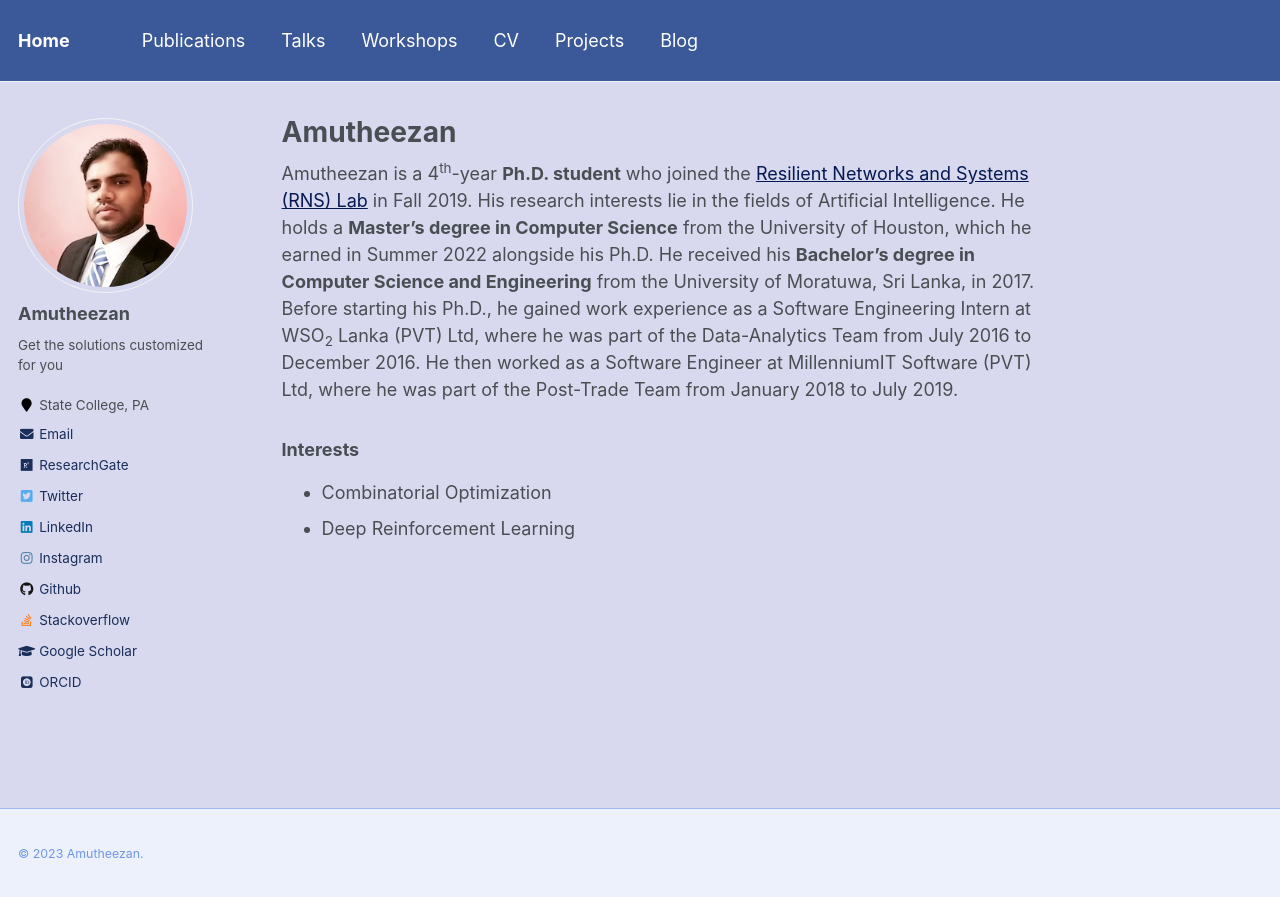
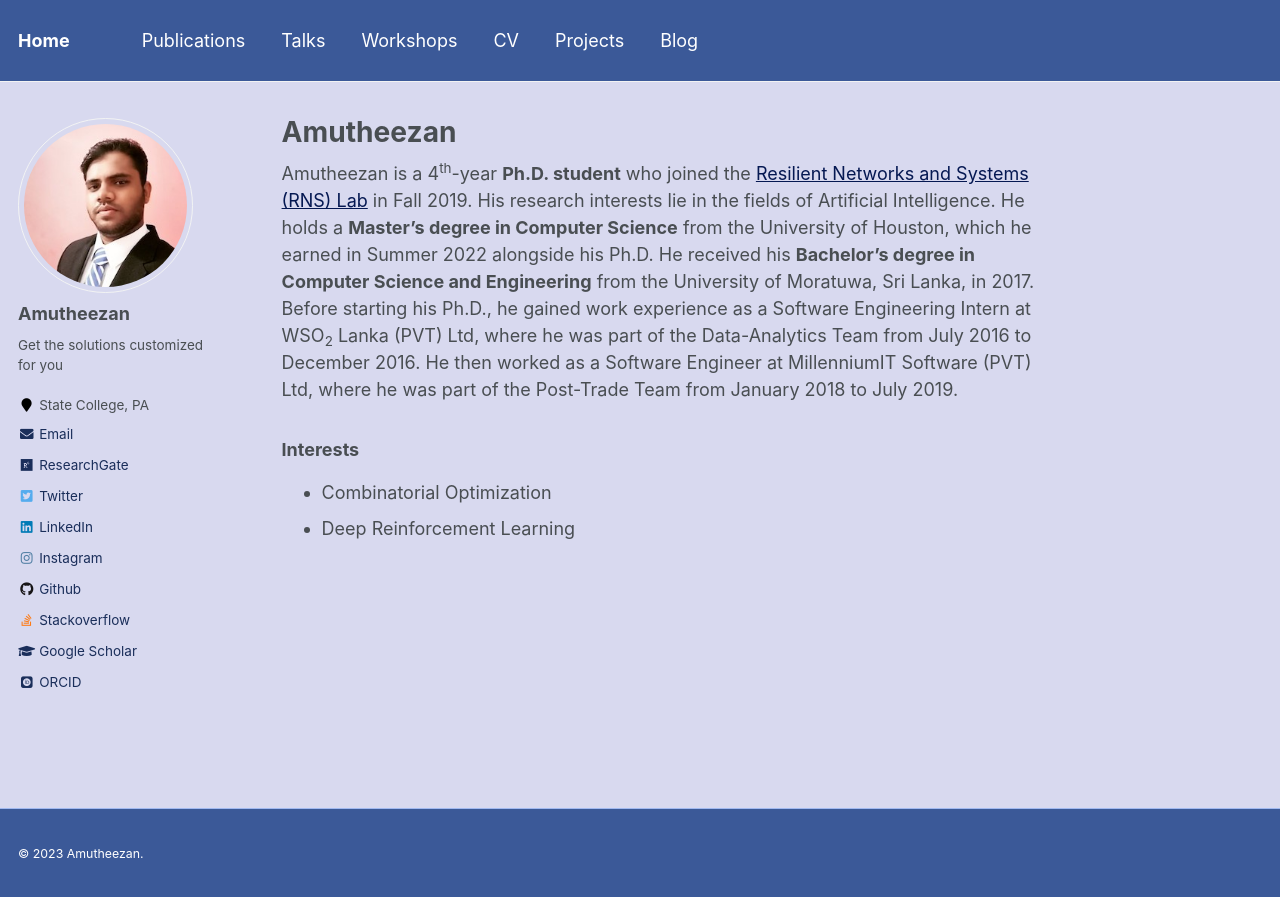
Before and after one commit to Amutheezan/amutheezan.github.io, a Jekyll site: the page built from _pages/about.md, in a window 1280 px wide. Shown: the top 897 px of the page. Built offline with Jekyll 4.4.1, drawn with Linux system fonts in a browser that asks for light colours; some web fonts are replaced.

Commit message:
updated colors

```diff
--- a/_sass/_footer.scss
+++ b/_sass/_footer.scss
@@ -15,12 +15,12 @@
   height: auto;
   /* sticky footer fix end */
   margin-top: 3em;
-  color: mix(#fff, $blue, 25%);
+  color: mix(#fff, $white, 25%);
   -webkit-animation: intro 0.3s both;
           animation: intro 0.3s both;
   -webkit-animation-delay: 0.45s;
           animation-delay: 0.45s;
-  background-color: $lighter-blue;
+  background-color: #3b5998;
   border-top: 1px solid $light-blue;
 
   footer {
@@ -49,7 +49,7 @@
   .fab,
   .far,
   .fal {
-    color: mix(#fff, $blue, 25%);
+    color: mix(#fff, $white, 25%);
   }
 }
 
```
